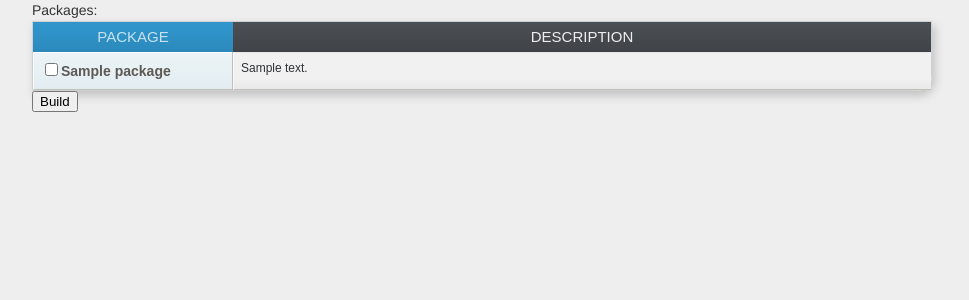
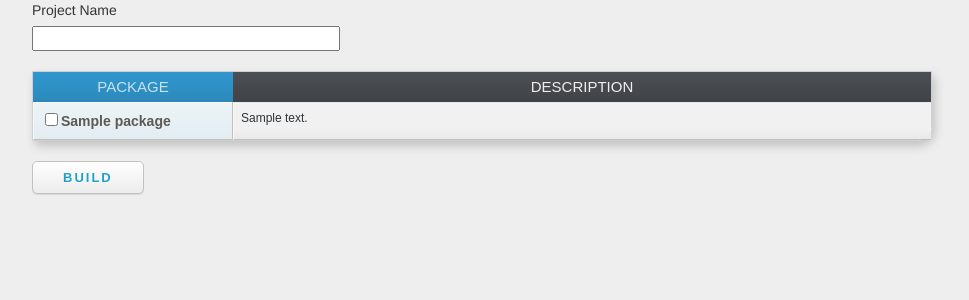
Before and after one commit to jonathanchu/pickleback, a Django app: template templates/packages/packages.html in a window 1280 px wide. Shown: the top 300 px of the page, without its empty margins (158-1127 px from the left). Run offline with Django 3.2, Linux system fonts and the light colour scheme; tables that the repository leaves empty hold one stand-in row (values such as "Sample post"); the template is opened without the code that fills it: values that come from a table or form of the project are taken from there, most other values are stand-ins (such as "Sample title", 1, 10 or a date in 2020); parts of the project's set-up code (start-up, migrations or seed data) failed here and were passed over.

Commit message:
Fixed local_settings issue in repo, added some light formatting and style to project_name field and buttons

```diff
--- a/apps/preferences/forms.py
+++ b/apps/preferences/forms.py
@@ -1,4 +1,5 @@
 from django import forms
 
 class PreferenceForm(forms.Form):
-    name = forms.CharField(label="Project Name", required=True)
+    name = forms.CharField(max_length=100, label="Project Name", required=True,
+                           widget=forms.TextInput(attrs={"size": 35}))
--- a/static/css/base.css
+++ b/static/css/base.css
@@ -225,7 +225,8 @@
     text-shadow: 0 1px 0 white;
     border: 1px solid #C2C2C2;
     font-weight: bold;
-    color: #666;
+    color: #1fa0c5;
+    cursor: pointer;
 }
 
 .btn-cnt {
@@ -233,6 +234,55 @@
     text-align: center;
 }
 
+/* `build
+----------------------------------------------------------------------------------------------------*/
+
+.build-cnt input[type="submit"] {
+    background: white;
+    background: -moz-linear-gradient(top, white 0%, #ECECEC 100%);
+    background: -webkit-gradient(linear, left top, left bottom, color-stop(0%, white), color-stop(100%, #ECECEC));
+    background: -webkit-linear-gradient(top, white 0%, #ECECEC 100%);
+    background: -o-linear-gradient(top, white 0%, #ECECEC 100%);
+    background: -ms-linear-gradient(top, white 0%, #ECECEC 100%);
+    background: linear-gradient(top, white 0%, #ECECEC 100%);
+    -webkit-border-radius: 5px;
+    -moz-border-radius: 5px;
+    -o-border-radius: 5px;
+    border-radius: 5px;
+    -webkit-box-shadow: 0px 1px 0px 0px #DADADA;
+    -moz-box-shadow: 0px 1px 0px 0px #DADADA;
+    -o-box-shadow: 0px 1px 0px 0px #DADADA;
+    box-shadow: 0px 1px 0px 0px #DADADA;
+    margin: 20px 0;
+    padding: 8px 30px;
+    text-transform: uppercase;
+    letter-spacing: 2px;
+    font-size: 13px;
+    font-family: "Helvetica Neue";
+    text-shadow: 0 1px 0 white;
+    border: 1px solid #C2C2C2;
+    font-weight: bold;
+    color: #1fa0c5;
+    cursor: pointer;
+}
+
+button:hover,
+.build-cnt input[type="submit"]:hover {
+    background: #ECECEC;
+    background: -moz-linear-gradient(top, #ECECEC 0%, white 100%);
+    background: -webkit-gradient(linear, left top, left bottom, color-stop(0%, #ECECEC), color-stop(100%, white));
+    background: -webkit-linear-gradient(top, #ECECEC 0%, white 100%);
+    background: -o-linear-gradient(top, #ECECEC 0%, white 100%);
+    background: -ms-linear-gradient(top, #ECECEC 0%, white 100%);
+    background: linear-gradient(top, #ECECEC 0%, white 100%);
+    opacity: 1;
+}
+
+.project-name input {
+    padding: 3px 4px;
+    font-size: 13px;
+    margin: 5px 0 20px 0;
+}
 
 /* `table
 ----------------------------------------------------------------------------------------------------*/
--- a/templates/home.html
+++ b/templates/home.html
@@ -35,7 +35,7 @@
     </div>
     <br><br>
     <div class="btn-cnt">
-        <button><a class="link" href="{% url build %}">Start here</a></button>
+        <a class="link" href="{% url build %}"><button>Start here</button></a>
     </div>
 
 {% endblock %}
--- a/templates/packages/packages.html
+++ b/templates/packages/packages.html
@@ -7,7 +7,10 @@
 
 <form action="." method="POST">
     {% csrf_token %}
-    {{ preference_form.as_p }}
+    <div class="project-name">
+    <label for="id_name">Project Name</label><br><input id="id_name" maxlength="100" type="text" name="name" size="35" />
+    </div>
+
     <table>
       <thead>
         <tr>
@@ -28,6 +31,8 @@
         {% endfor %}
       </tbody>
     </table>
-    <input type="submit" value="Build">
+    <div class="build-cnt">
+        <input type="submit" value="Build">
+    </div>
 </form>
 {% endblock %}
```
Also changed, not shown: 2 other files.
